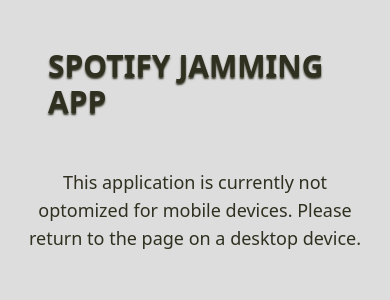
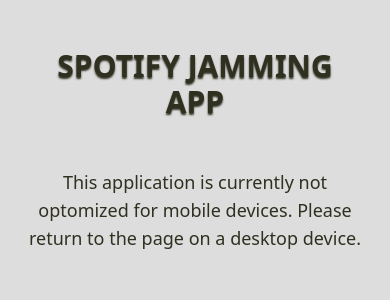
Before and after one commit to LukaMartin/Jamming, a React (Create React App) app: page / in a window 390 px wide. Shown: the top 300 px of the page. Built offline with nearby package versions, Linux system fonts and the light colour scheme; no server answers.

Commit message:
Edit heading on mobile page

```diff
--- a/src/App.js
+++ b/src/App.js
@@ -214,7 +214,7 @@
 
   return (
     <>
-      <div className='flex align-middle justify-center p-12'>
+      <div className='flex align-middle justify-center text-center p-12'>
         <h1 className='text-3xl lg:text-5xl font-semibold text-[#2F3020] [text-shadow:0px_2px_2px_#2F3020]'>SPOTIFY JAMMING APP</h1>
       </div>
       <div className='lg:hidden'>
```
